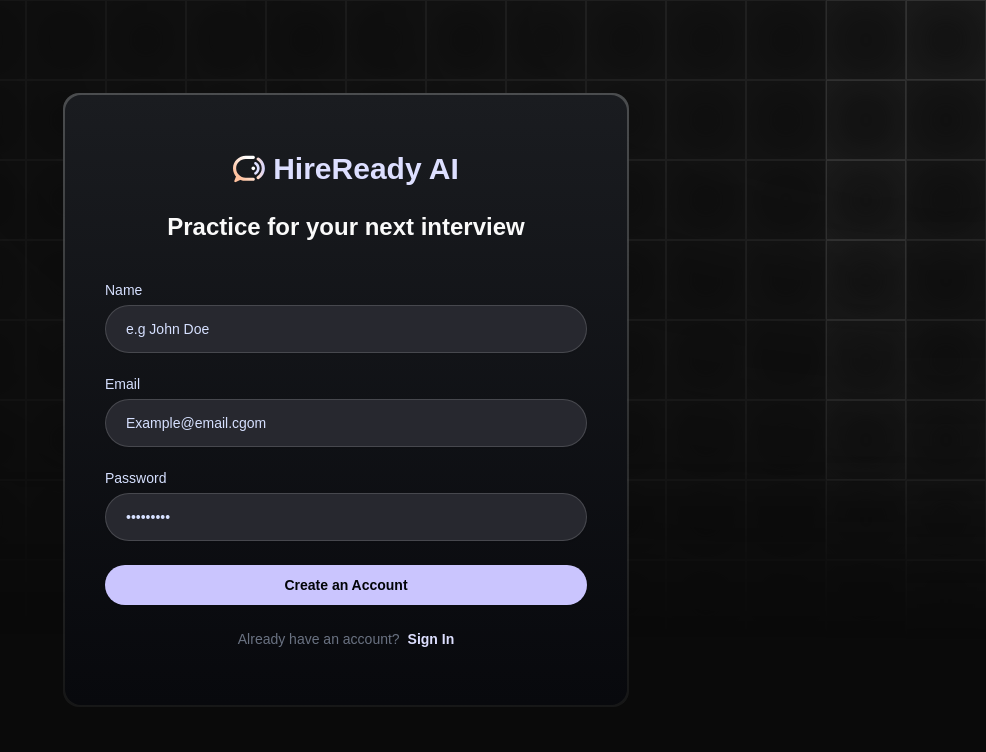
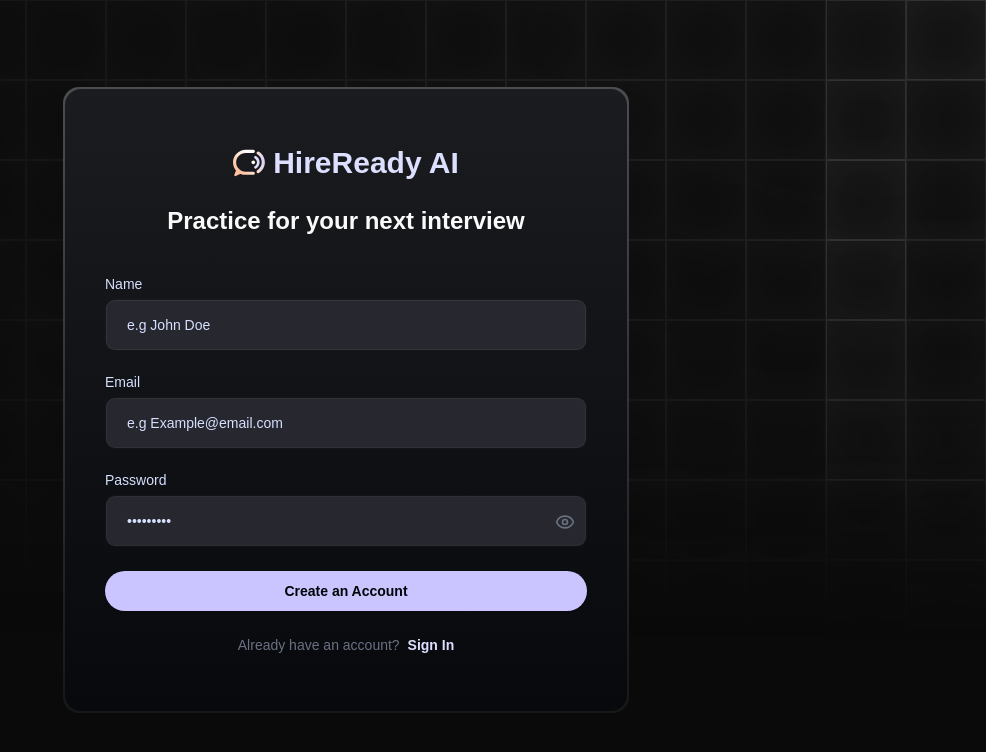
Before and after one commit to OnlyRomano/mockinterview_AI, a Next.js app: page /sign-up in a window 1280 px wide. Shown: the top 752 px of the page, without its empty margins (294-1280 px from the left). Built offline with nearby package versions, Linux system fonts and the light colour scheme; no server answers; a web font is replaced by a local one.

Commit message:
Update the input & Label and Added a 3D Component in the Dashaboard

```diff
--- a/package.json
+++ b/package.json
@@ -13,6 +13,9 @@
     "@hookform/resolvers": "^5.2.1",
     "@radix-ui/react-label": "^2.1.7",
     "@radix-ui/react-slot": "^1.2.3",
+    "@splinetool/react-spline": "^4.1.0",
+    "@splinetool/runtime": "^1.10.53",
+    "@tabler/icons-react": "^3.34.1",
     "class-variance-authority": "^0.7.1",
     "clsx": "^2.1.1",
     "daisyui": "^5.0.50",
--- a/src/app/(main)/page.js
+++ b/src/app/(main)/page.js
@@ -4,7 +4,8 @@ import Image from "next/image";
 import Link from "next/link";
 import React from "react";
 import InterviewCard from "@/components/InterviewCard";
-
+import dynamic from "next/dynamic";
+import Spline3D from "@/components/Spline";
 const HomePage = () => {
   return (
     <>
@@ -19,13 +20,7 @@ const HomePage = () => {
           </Button>
         </div>
 
-        <Image
-          src={"/robot.png"}
-          alt="Robot"
-          width={400}
-          height={400}
-          className="max-sm:hidden"
-        />
+        <Spline3D/>
       </section>
       <section className="flex flex-col gap-6 mt-8">
         <h2>Your Interview</h2>
--- a/src/app/globals.css
+++ b/src/app/globals.css
@@ -219,7 +219,7 @@
     }
 
     .input {
-      @apply !bg-dark-200 !rounded-full !min-h-12 !px-5 placeholder:!text-light-100;
+      @apply !bg-dark-200 !min-h-12 !px-5 placeholder:!text-light-100;
     }
 
     .btn {
--- a/src/components/Authform.js
+++ b/src/components/Authform.js
@@ -11,6 +11,8 @@ import { toast } from "sonner";
 import FormField from "./FormField";
 import { useRouter } from "next/navigation";
 import { signIn, signUp } from "@/lib/actions/auth.actions";
+import { useState } from "react";
+import { Eye, EyeOff, Loader, Loader2 } from "lucide-react";
 
 const authFormSchema = (type) => {
   return z.object({
@@ -23,6 +25,8 @@ const authFormSchema = (type) => {
 const Authform = ({ type }) => {
   const router = useRouter();
   const formSchema = authFormSchema(type);
+  const [showPassword, setShowPassword] = useState(false);
+  const [isLoading, setIsLoading] = useState(false);
 
   // 1. Define your form.
   const form = useForm({
@@ -34,7 +38,12 @@ const Authform = ({ type }) => {
     },
   });
 
+  const togglePasswordVisibility = () => {
+    setShowPassword(!showPassword);
+  };
+
   async function onSubmit(values) {
+    setIsLoading(true);
     try {
       if (type === "sign-up") {
         const { email, name, password } = values;
@@ -69,6 +78,8 @@ const Authform = ({ type }) => {
     } catch (error) {
       console.log(error);
       toast.error(`Something went wrong: ${error.message}`);
+    } finally {
+      setIsLoading(false);
     }
   }
 
@@ -121,21 +132,44 @@ const Authform = ({ type }) => {
               control={form.control}
               name="email"
               label="Email"
-              placeholder="Example@email.cgom"
+              placeholder="e.g Example@email.com"
               type="email"
             />
 
             {/* Password Input */}
+            <div className="relative">
               <FormField
                 control={form.control}
                 name="password"
                 label="Password"
                 placeholder="•••••••••"
-              type="password"
+                type={showPassword ? "text" : "password"}
               />
+              <button
+                type="button"
+                onClick={togglePasswordVisibility}
+                className="absolute right-3 top-1/2 transform -translate-y-1/2 text-gray-500 hover:text-gray-700"
+                style={{ marginTop: "12px" }}
+              >
+                {showPassword ? (
+                  <EyeOff className="h-5 w-5" />
+                ) : (
+                  <Eye className="h-5 w-5" />
+                )}
+              </button>
+            </div>
 
-            <Button type="submit" className="btn">
+            <Button type="submit" className="btn w-full" disabled={isLoading}>
+              {isLoading ? (
+                <>
+                  <Loader className="size-4 animate-spin" />
+                  {isSignIn ? "Signing In..." : "Creating Account..."}
+                </>
+              ) : (
+                <>
                   {isSignIn ? "Sign In" : "Create an Account"}
+                </>
+              )}
             </Button>
           </form>
         </Form>
--- /dev/null
+++ b/src/components/Spline.js
@@ -0,0 +1,13 @@
+'use client';
+import React from "react";
+import Spline from "@splinetool/react-spline";
+
+const Spline3D = () => {
+  return (
+      <div className="w-lg h-[300px]  max-sm:hidden">
+      <Spline scene="https://prod.spline.design/5HD6STmWQnl4-J5G/scene.splinecode" />
+    </div>
+  );
+};
+
+export default Spline3D;
--- a/src/components/ui/input.jsx
+++ b/src/components/ui/input.jsx
@@ -1,24 +1,51 @@
-import * as React from "react"
+"use client";;
+import * as React from "react";
+import { cn } from "@/lib/utils";
+import { useMotionTemplate, useMotionValue, motion } from "motion/react";
 
-import { cn } from "@/lib/utils"
+const Input = React.forwardRef(({ className, type, ...props }, ref) => {
+  const radius = 100; // change this to increase the rdaius of the hover effect
+  const [visible, setVisible] = React.useState(false);
 
-function Input({
-  className,
-  type,
-  ...props
+  let mouseX = useMotionValue(0);
+  let mouseY = useMotionValue(0);
+
+  function handleMouseMove({
+    currentTarget,
+    clientX,
+    clientY
   }) {
+    let { left, top } = currentTarget.getBoundingClientRect();
+
+    mouseX.set(clientX - left);
+    mouseY.set(clientY - top);
+  }
   return (
+    <motion.div
+      style={{
+        background: useMotionTemplate`
+      radial-gradient(
+        ${visible ? radius + "px" : "0px"} circle at ${mouseX}px ${mouseY}px,
+        #3b82f6,
+        transparent 80%
+      )
+    `,
+      }}
+      onMouseMove={handleMouseMove}
+      onMouseEnter={() => setVisible(true)}
+      onMouseLeave={() => setVisible(false)}
+      className="group/input rounded-lg p-[2px] transition duration-300">
       <input
         type={type}
-      data-slot="input"
         className={cn(
-        "file:text-foreground placeholder:text-muted-foreground selection:bg-primary selection:text-primary-foreground dark:bg-input/30 border-input flex h-9 w-full min-w-0 rounded-md border bg-transparent px-3 py-1 text-base shadow-xs transition-[color,box-shadow] outline-none file:inline-flex file:h-7 file:border-0 file:bg-transparent file:text-sm file:font-medium disabled:pointer-events-none disabled:cursor-not-allowed disabled:opacity-50 md:text-sm",
-        "focus-visible:border-ring focus-visible:ring-ring/50 focus-visible:ring-[3px]",
-        "aria-invalid:ring-destructive/20 dark:aria-invalid:ring-destructive/40 aria-invalid:border-destructive",
+          `shadow-input dark:placeholder-text-neutral-600 flex h-10 w-full rounded-md border-none bg-gray-50 px-3 py-2 text-sm text-black transition duration-400 group-hover/input:shadow-none file:border-0 file:bg-transparent file:text-sm file:font-medium placeholder:text-neutral-400 focus-visible:ring-[2px] focus-visible:ring-neutral-400 focus-visible:outline-none disabled:cursor-not-allowed disabled:opacity-50 dark:bg-zinc-800 dark:text-white dark:shadow-[0px_0px_1px_1px_#404040] dark:focus-visible:ring-neutral-600`,
           className
         )}
+        ref={ref}
         {...props} />
+    </motion.div>
   );
-}
+});
+Input.displayName = "Input";
 
-export { Input }
+export { Input };
--- a/src/components/ui/label.jsx
+++ b/src/components/ui/label.jsx
@@ -1,23 +1,18 @@
-"use client"
+"use client";
+import * as React from "react";
+import * as LabelPrimitive from "@radix-ui/react-label";
 
-import * as React from "react"
-import * as LabelPrimitive from "@radix-ui/react-label"
+import { cn } from "@/lib/utils";
 
-import { cn } from "@/lib/utils"
+const Label = React.forwardRef(({ className, ...props }, ref) => (
+  <LabelPrimitive.Root
+    ref={ref}
+    className={cn(
+      "text-sm font-medium text-black dark:text-white leading-none peer-disabled:cursor-not-allowed peer-disabled:opacity-70",
+      className
+    )}
+    {...props} />
+));
+Label.displayName = LabelPrimitive.Root.displayName;
 
-function Label({
-  className,
-  ...props
-}) {
-  return (
-    <LabelPrimitive.Root
-      data-slot="label"
-      className={cn(
-        "flex items-center gap-2 text-sm leading-none font-medium select-none group-data-[disabled=true]:pointer-events-none group-data-[disabled=true]:opacity-50 peer-disabled:cursor-not-allowed peer-disabled:opacity-50",
-        className
-      )}
-      {...props} />
-  );
-}
-
-export { Label }
+export { Label };
```
Also changed, not shown: 1 other file (tests, documents, lock files or other folders). Lines whose indentation alone changed are shown as unchanged.
